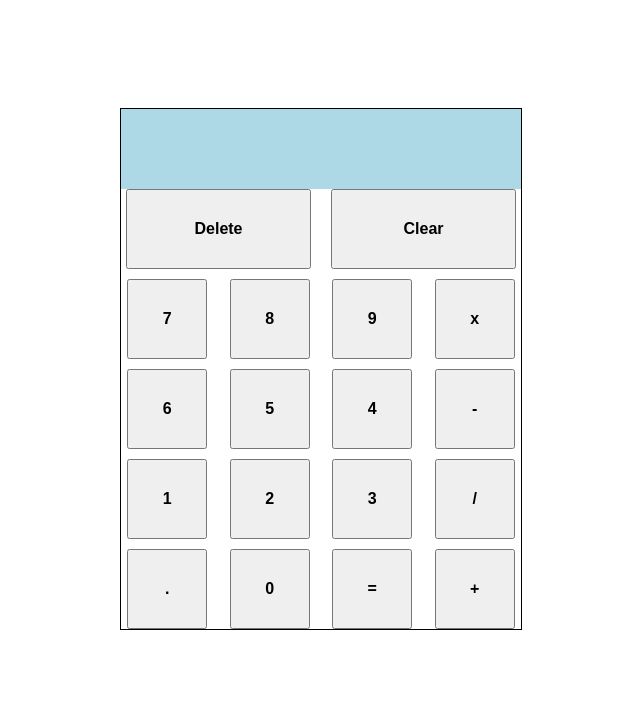
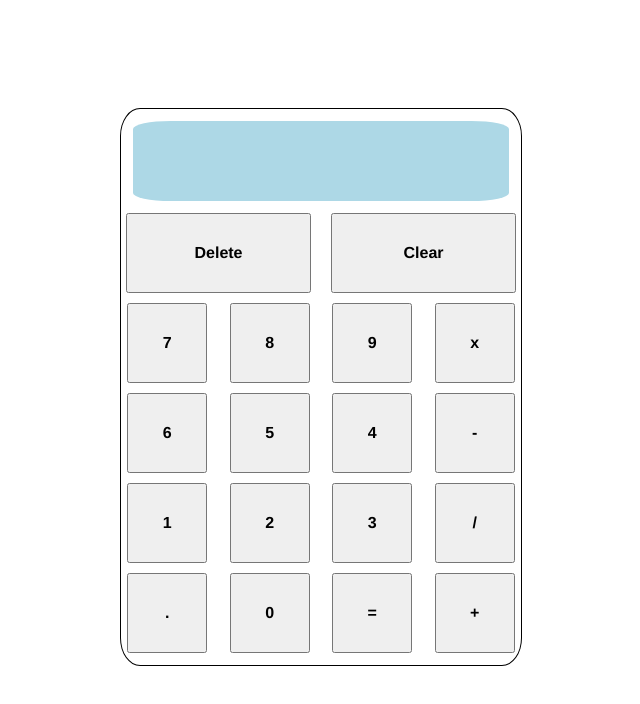
Before and after one commit to 1stub/calculator, a plain HTML site: page index.html in a window 1280 px wide. Shown: the whole page, without its empty margins (319-959 px from the left). Drawn offline with Linux system fonts and the light colour scheme.

Commit message:
styled screen and buttons

```diff
--- a/styles.css
+++ b/styles.css
@@ -1,5 +1,7 @@
-html,body{
-    font-family: Georgia,Cambria,"Times New Roman",Times,serif;
+*{
+    font-family: Helvetica;
+    font-size: 1rem;
+    font-weight: 600;
 }
 main{
     display: flex;
@@ -12,10 +14,9 @@ main{
     flex-flow: column wrap;
     width: 400px;
     margin-top: 100px;
+    border-radius: 5%;
 }
 .buttons button{
-    font-weight: 600;
-    font-size: 16px;
     width: 80px;
     height: 80px;
 }
@@ -37,9 +38,11 @@ main{
     "a a b b";
     gap: 10px;
     justify-items: center;
+    margin-bottom: 12px;
 }
 .display{
-    width: 100%;
     height: 80px;
     background-color: lightblue;
+    border-radius: 10%;
+    margin: 12px;
 }
```
